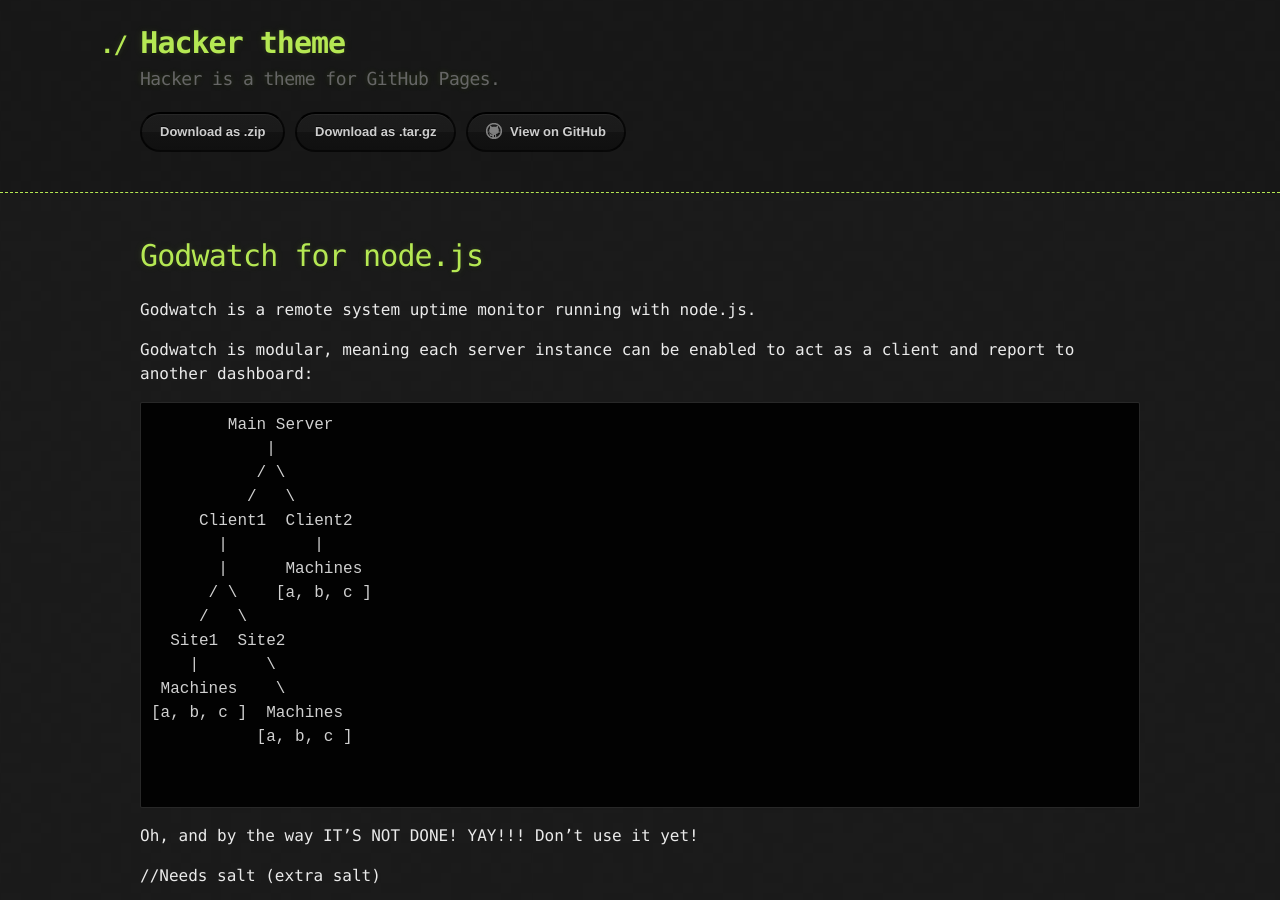
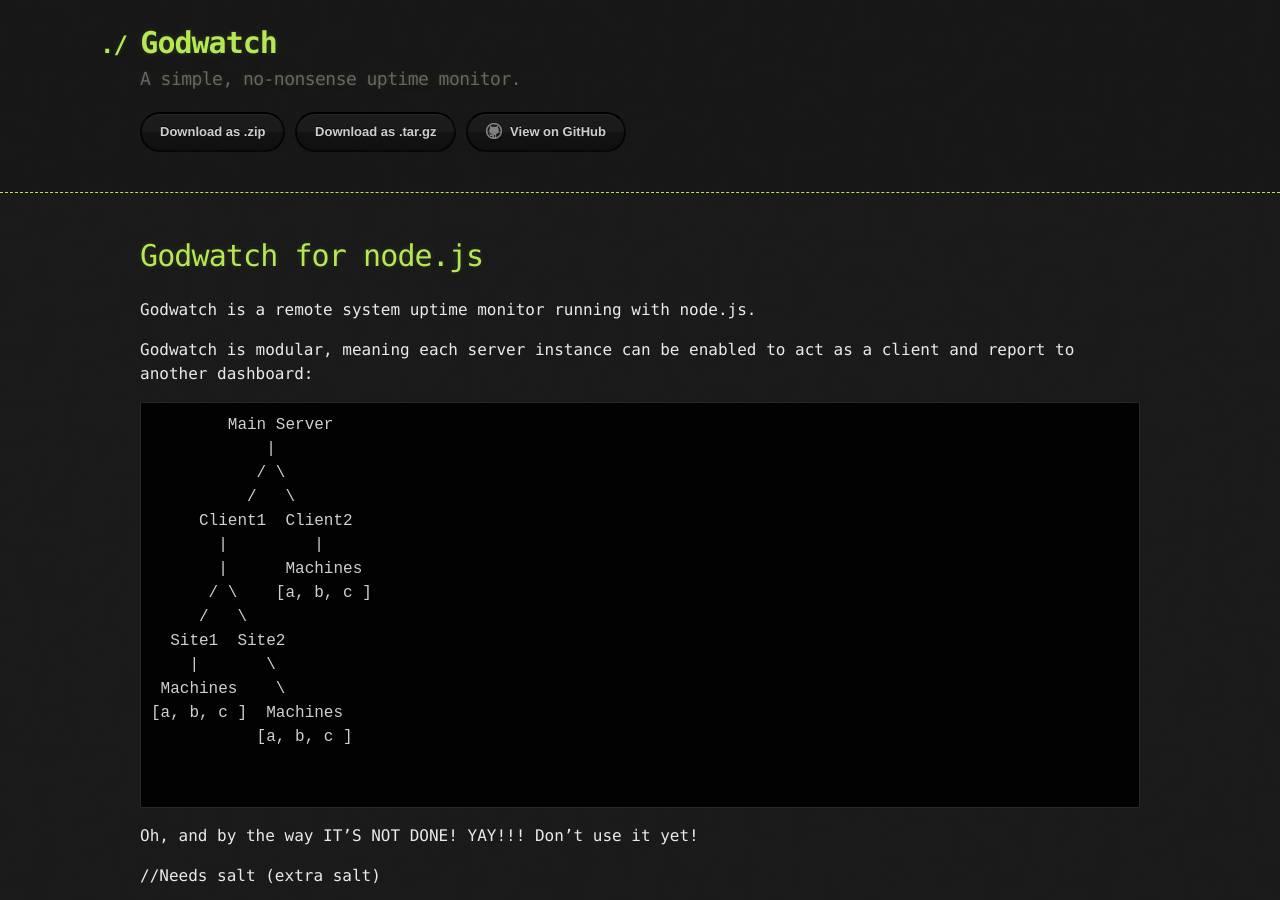
Before and after one commit to GodwatchMonitor/node-godwatch, a Jekyll site: the page built from docs/index.md, in a window 1280 px wide and 900 px high. Built offline with Jekyll 4.4.1, drawn with Linux system fonts in a browser that asks for light colours; our own code applies the rules of GitHub Pages for plain Markdown files.

Commit message:
Update _config.yml

```diff
--- a/docs/_config.yml
+++ b/docs/_config.yml
@@ -1,5 +1,5 @@
-title: Hacker theme
-description: Hacker is a theme for GitHub Pages.
+title: Godwatch
+description: A simple, no-nonsense uptime monitor.
 show_downloads: true
 google_analytics:
 theme: jekyll-theme-time-machine
```
